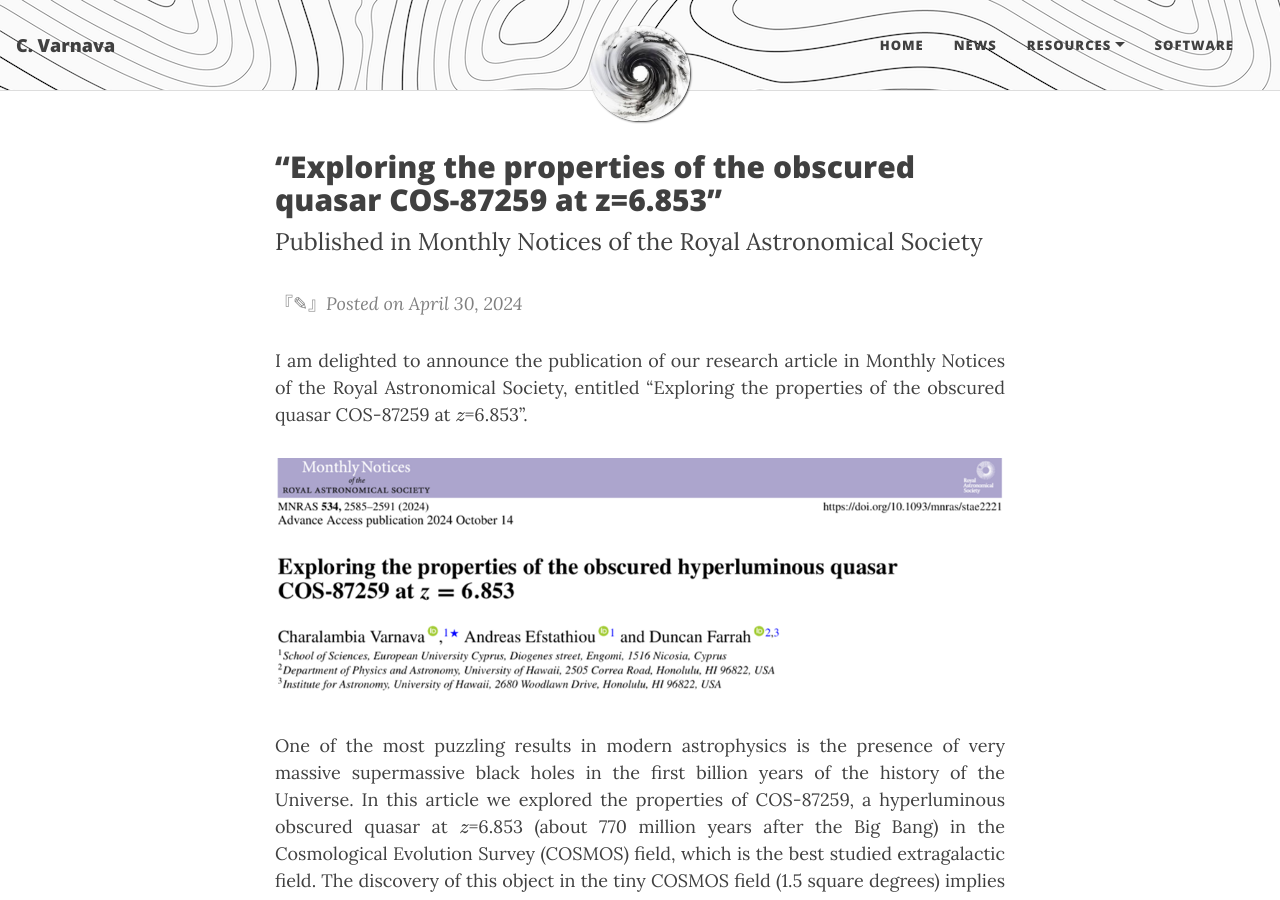
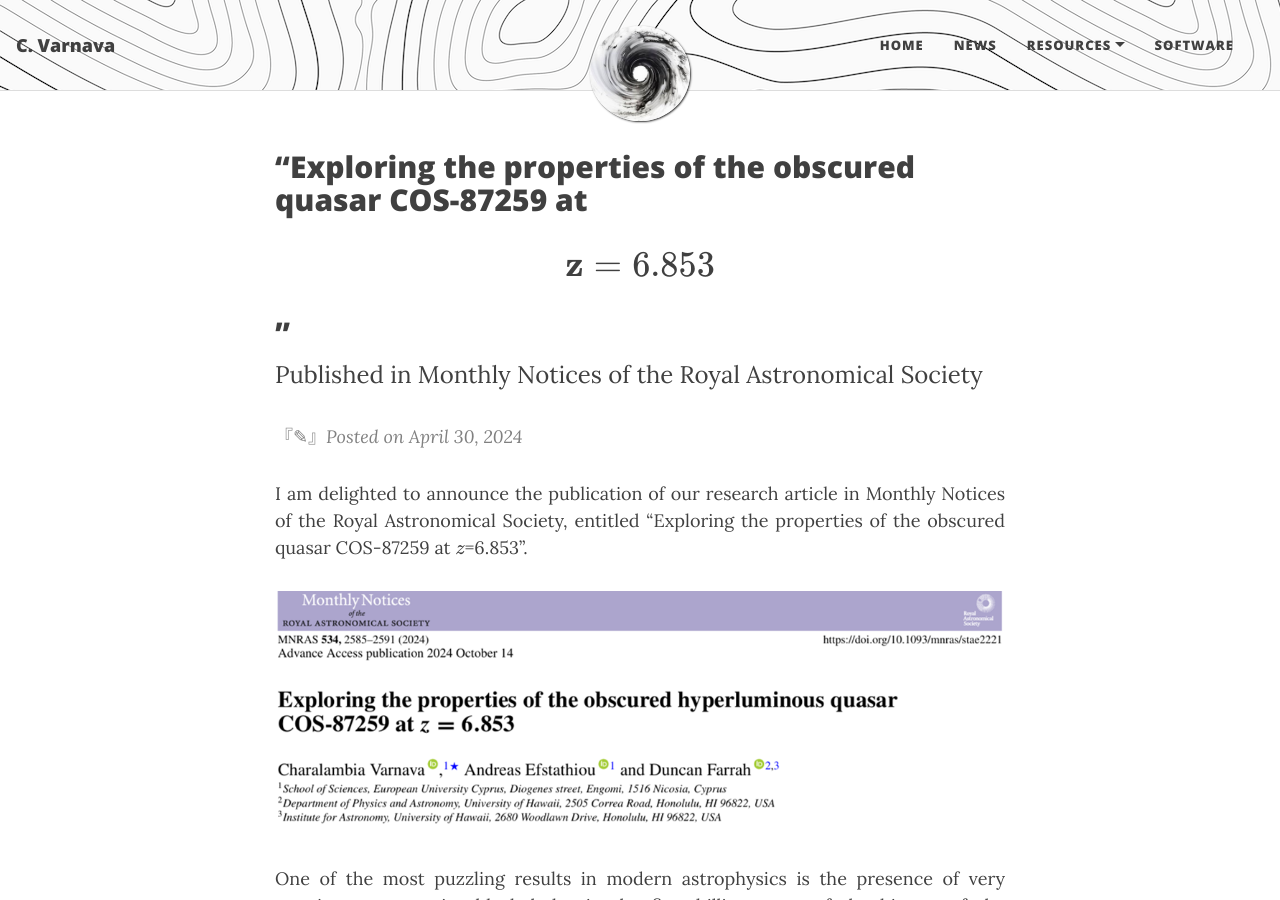
Before and after one commit to ch-var/ch-var.github.io, a Jekyll site: the page built from 2024-10-14-COS.html, in a window 1280 px wide and 900 px high. Built offline with Jekyll 4.4.1, drawn with Linux system fonts in a browser that asks for light colours; formulas are drawn with MathJax 3.

Commit message:
Update 2024-10-14-COS.html

```diff
--- a/2024-10-14-COS.html
+++ b/2024-10-14-COS.html
@@ -2,7 +2,7 @@
 layout: page
 mathjax: true
 ---
-<h2>“Exploring the properties of the obscured quasar COS-87259 at z=6.853”</h2>
+<h2>“Exploring the properties of the obscured quasar COS-87259 at $$\mathbf{z}=6.853$$”</h2>
 <font size="+2">Published in Monthly Notices of the Royal Astronomical Society</font>
 <p>
 <p>
```
